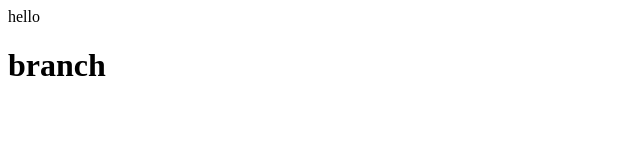
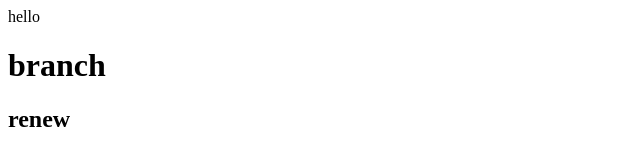
Before and after one commit to sham12320/first-repository, a plain HTML site: page index.html in a window 1280 px wide. Shown: the full height of the page, 0-640 px from the left. Drawn offline with Linux system fonts and the light colour scheme.

Commit message:
renewbranch

```diff
--- a/index.html
+++ b/index.html
@@ -1,2 +1,3 @@
 <p>hello</p>
 <h1>branch</h1>
+<h2>renew</h2>
```
